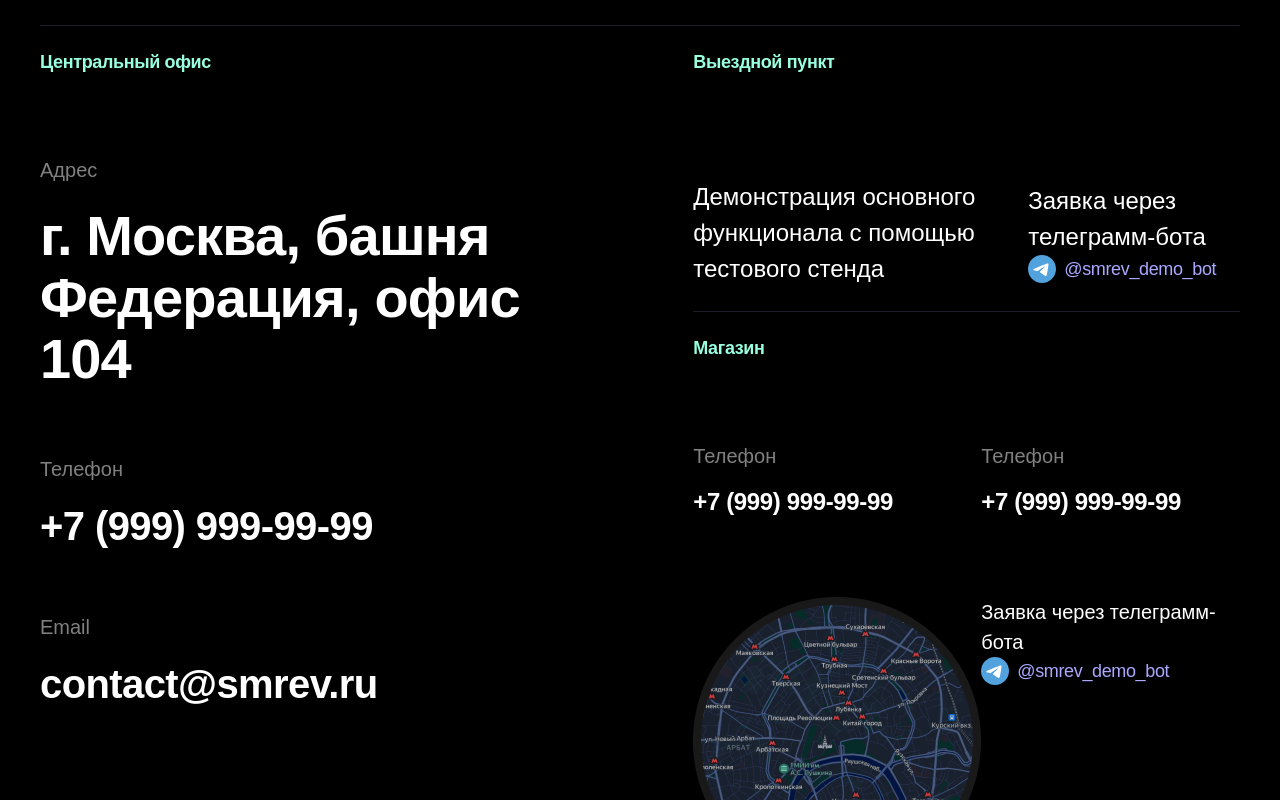
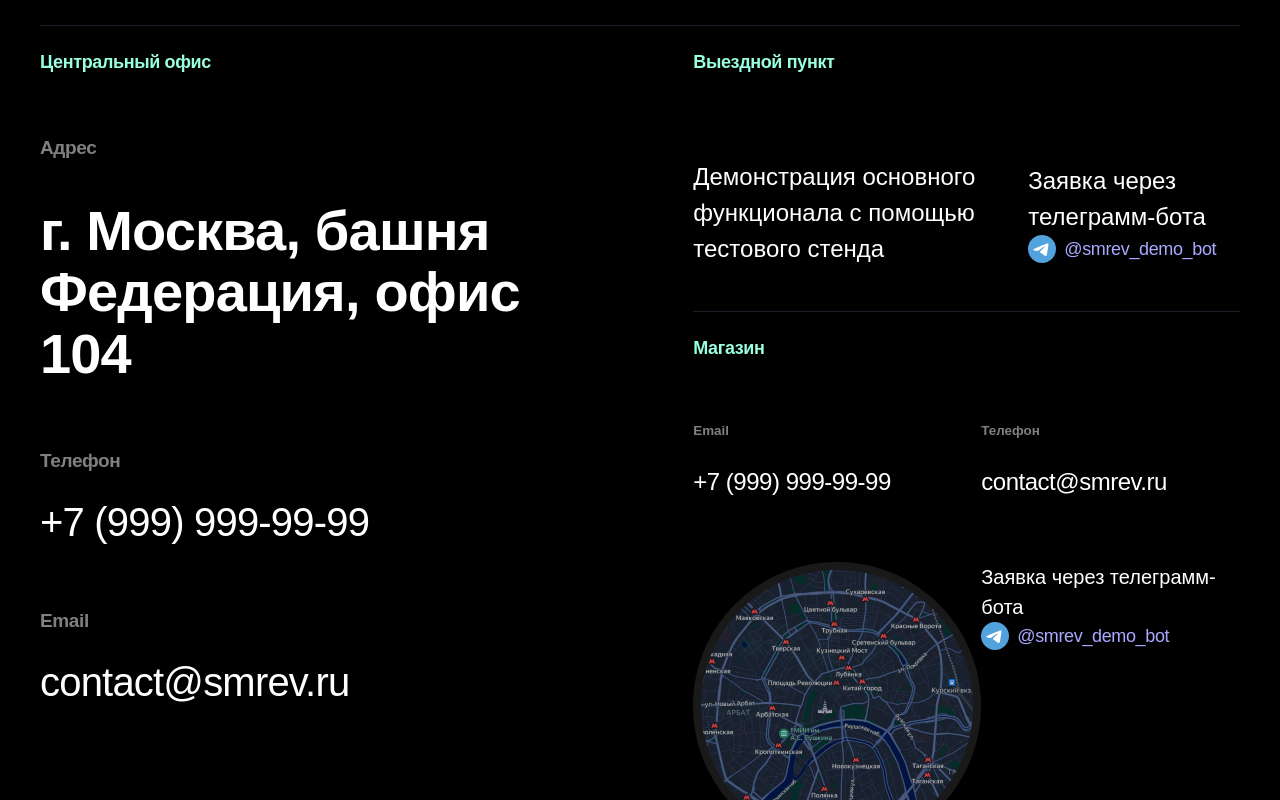
Before and after one commit to NikMakPak/revolution_landing-ord, a React (Vite) app: page / in a window 1280 px wide. Shown: the part 5860-6660 px from the top of the page. Built offline with nearby package versions, Linux system fonts and the light colour scheme.

Commit message:
fix: change tags in footer

```diff
--- a/src/sections/Footer.jsx
+++ b/src/sections/Footer.jsx
@@ -11,16 +11,16 @@ export const Footer = () => {
         <div>
           <h4>Центральный офис</h4>
           <div className={styles.block}>
-            <p>Адрес</p>
+            <h5>Адрес</h5>
             <h2>г. Москва, башня Федерация, офис 104</h2>
           </div>
           <div className={styles.block}>
-            <p>Телефон</p>
-            <h3>+7 (999) 999-99-99</h3>
+            <h5>Телефон</h5>
+            <a href="tel:+79999999999">+7 (999) 999-99-99</a>
           </div>
           <div className={styles.block}>
-            <p>Email</p>
-            <h3>contact@smrev.ru</h3>
+            <h5>Email</h5>
+            <a href="mailto:contact@smrev.ru">contact@smrev.ru</a>
           </div>
         </div>
         <div>
@@ -40,8 +40,8 @@ export const Footer = () => {
             <div className={styles.shopWrapper}>
               <div>
                 <div className={styles.block}>
-                  <p>Телефон</p>
-                  <h2>+7 (999) 999-99-99</h2>
+                  <h6>Email</h6>
+                  <a href="tel:+79999999999">+7 (999) 999-99-99</a>
                 </div>
                 <a href="">
                   <img src={Map} alt="map" />
@@ -49,12 +49,12 @@ export const Footer = () => {
               </div>
               <div>
                 <div className={styles.block}>
-                  <p>Телефон</p>
-                  <h2>+7 (999) 999-99-99</h2>
+                  <h6>Телефон</h6>
+                  <a href="mailto:contact@smrev.ru">contact@smrev.ru</a>
                 </div>
                 <div className={styles.contacts}>
                   <p>Заявка через телеграмм-бота</p>
-                  <a href="#">
+                  <a href="https://t.me/smrev_demo_bot">
                     <img src={TgIcon} alt="Telegram icon" />
                     @smrev_demo_bot
                   </a>
--- a/src/sections/Footer.module.scss
+++ b/src/sections/Footer.module.scss
@@ -9,15 +9,19 @@
     line-height: 25.2px;
     letter-spacing: -0.02em;
     color: #98ffe0;
-    margin-bottom: 80px;
+    margin-bottom: 60px;
   }
   .block {
     margin-bottom: 64px;
     h2 {
       max-width: 675px;
     }
-    p {
+    h5,h6 {
       opacity: 0.5;
+      margin-bottom: 2em;
+    }
+    a{
+      font-size: 40px;
     }
   }
   .exitOfficeWrapper {
@@ -43,6 +47,7 @@
   .shop {
     border-top: 1px solid #1d1d2a;
     padding-top: 24px;
+    margin-top: 20px;
     h2 {
       font-size: 24px;
     }
@@ -52,9 +57,13 @@
     .shopWrapper {
       display: flex;
       justify-content: space-between;
+      .block a{
+        font-size: 24px;
+      }
     }
   }
 }
+
 .footer {
   opacity: 0.5;
   font-size: 18px;
```
